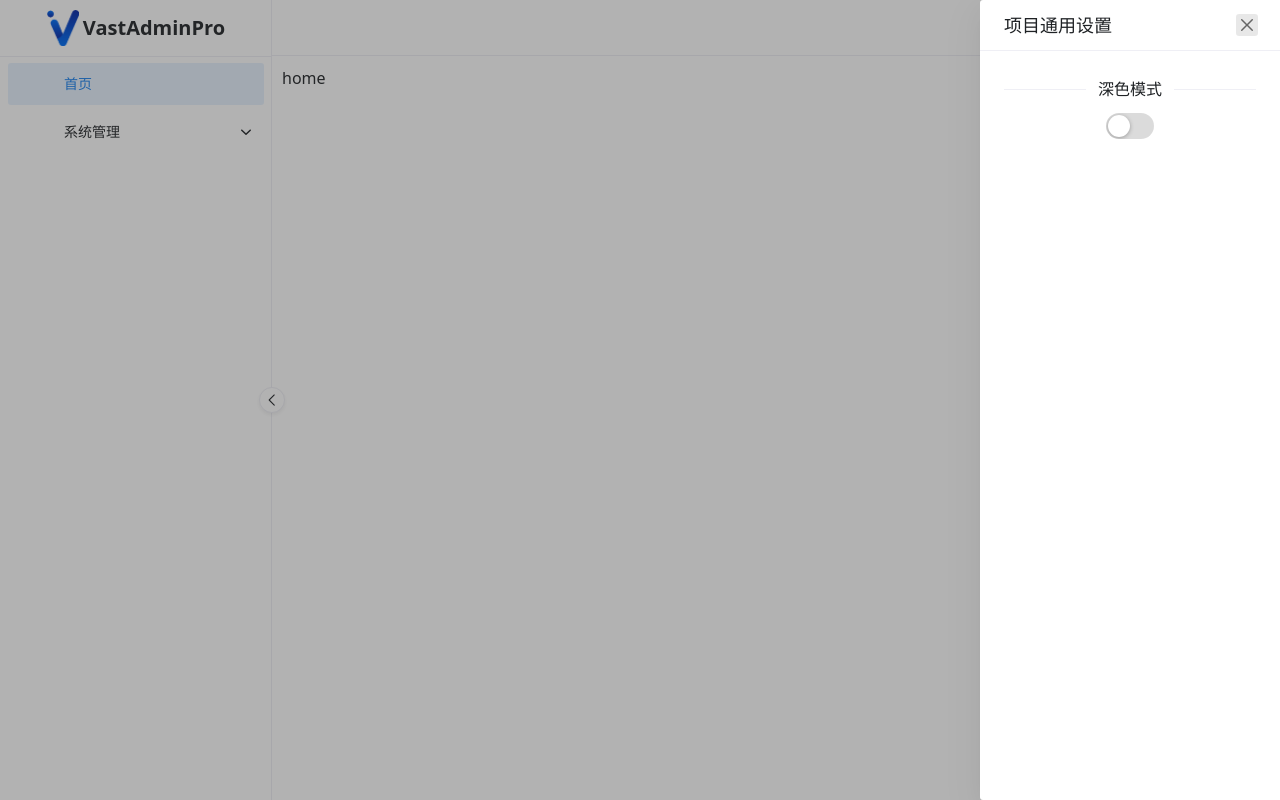
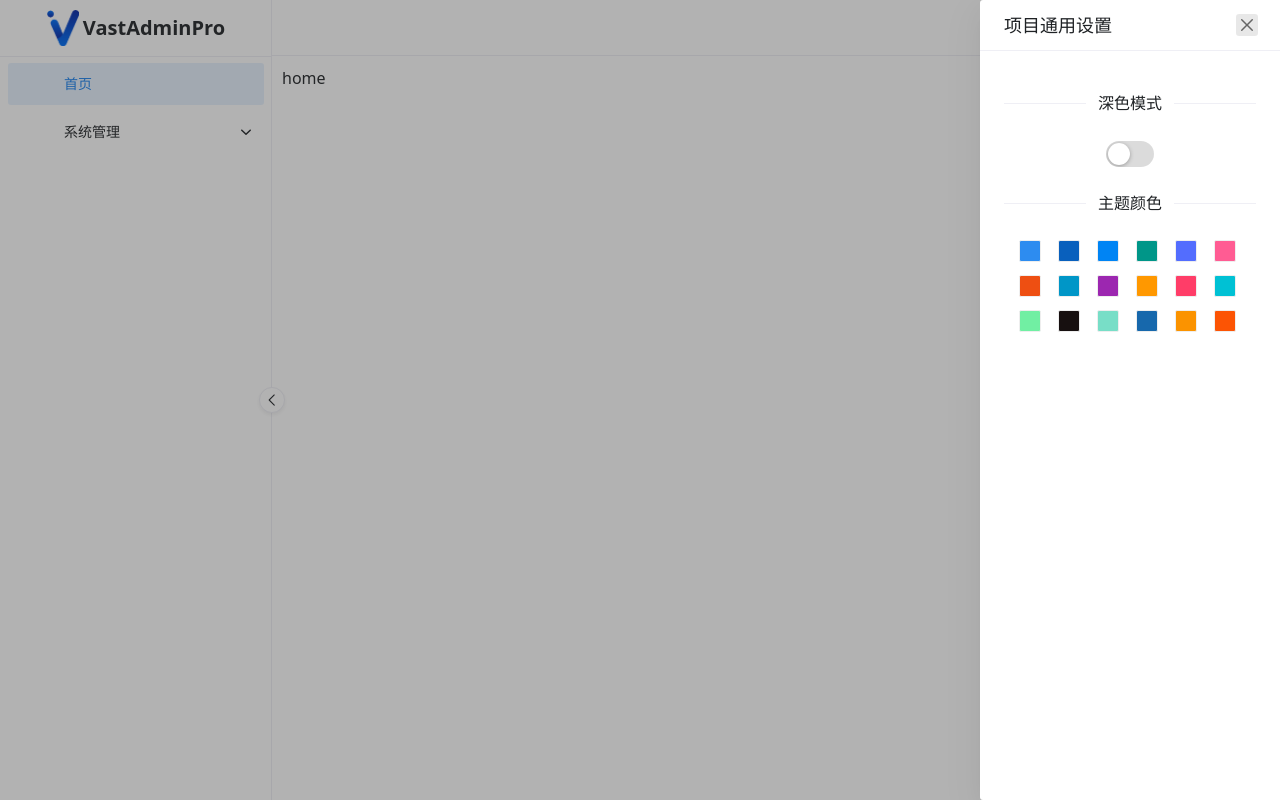
Before and after one commit to HsienDeng/vast-admin-pro, a Vue app: page /home in a window 1280 px wide. Both pictures are taken after a click on the element 1233 px from the left and 27 px from the top of the page. Built offline with nearby package versions, Linux system fonts and the light colour scheme; grey boxes are pictures that could not be loaded.

Commit message:
feature(Login): 优化svg-icon用法🍉

```diff
--- a/src/components/SvgIcon/icon.tsx
+++ b/src/components/SvgIcon/icon.tsx
@@ -33,7 +33,7 @@ export default defineComponent({
     // 线条颜色, 没有设置就默认 currentColor
     color: {
       type: String,
-      default: 'none',
+      default: '',
     },
     // 图标大小
     size: {
@@ -51,7 +51,7 @@ export default defineComponent({
     });
 
     return () => (
-      <div class="svg-icon">
+      <div class={['svg-icon', !color.value && 'c-icon']}>
         <svg aria-hidden="true" key={svgKey.value} width={size.value} height={size.value}>
           <use xlinkHref={symbolId} stroke={color.value} fill={fill.value} />
         </svg>
--- a/src/components/SvgIcon/style.css
+++ b/src/components/SvgIcon/style.css
@@ -1,7 +1,7 @@
 .svg-icon {
-  display: inline-block;
+  display: flex;
 }
 
-.svg-icon svg use {
+.c-icon svg use {
   stroke: currentColor;
 }
--- a/src/layout/components/Header/SettingDrawer.vue
+++ b/src/layout/components/Header/SettingDrawer.vue
@@ -9,6 +9,19 @@
           </template>
         </n-switch>
       </n-flex>
+      <n-divider title-placement="center">主题颜色</n-divider>
+      <n-flex justify="center">
+        <span
+          class="theme-item flex justify-center align-center"
+          v-for="(item, index) in appThemeList"
+          :key="index"
+          :style="{ 'background-color': item }"
+        >
+          <div v-if="settingStore.themeColor === item">
+            <SvgIcon name="check" color="#ffffff" />
+          </div>
+        </span>
+      </n-flex>
     </n-drawer-content>
   </n-drawer>
 </template>
@@ -16,19 +29,38 @@
 <script setup lang="ts">
   import { ref } from 'vue';
   import { useDesignSettingStore } from '@/store/modules/designSetting';
+  import { appThemeList } from '@/settings/designSetting.ts';
 
   import SvgIcon from '@/components/SvgIcon';
 
   const settingStore = useDesignSettingStore();
   const active = ref(false);
 
+  console.log(settingStore.themeColor);
+
   defineExpose({
-    showDrawer: (bol) => (active.value = bol),
+    showDrawer: (bol: boolean) => (active.value = bol),
   });
 </script>
 
 <style lang="less" scoped>
-  .n-divider:not(.n-divider--vertical) {
-    margin: 10px 0;
+  //.n-divider:not(.n-divider--vertical) {
+  //  margin: 0 20px 0;
+  //}
+
+  .theme-item {
+    width: 20px;
+    min-width: 20px;
+    height: 20px;
+    cursor: pointer;
+    border: 1px solid #eee;
+    border-radius: 2px;
+    margin: 0 5px 5px 0;
+    text-align: center;
+    line-height: 14px;
+
+    .n-icon {
+      color: #fff;
+    }
   }
 </style>
--- a/src/store/modules/designSetting.ts
+++ b/src/store/modules/designSetting.ts
@@ -1,7 +1,9 @@
 import { defineStore } from 'pinia';
 import { store } from '@/store';
+import { appThemeList } from '@/settings/designSetting.ts';
 
 interface DesignSettingState {
+  themeColor: string;
   // Menu collapsed
   collapsed: boolean;
   // Dark theme
@@ -16,6 +18,7 @@ export const useDesignSettingStore = defineStore({
   id: 'app-design-setting',
   state: (): DesignSettingState => {
     return {
+      themeColor: appThemeList[0],
       collapsed: false,
       darkTheme: false,
     };
```
Also changed, not shown: src/assets/icons/check-one.svg (added), src/assets/icons/check.svg (added).
